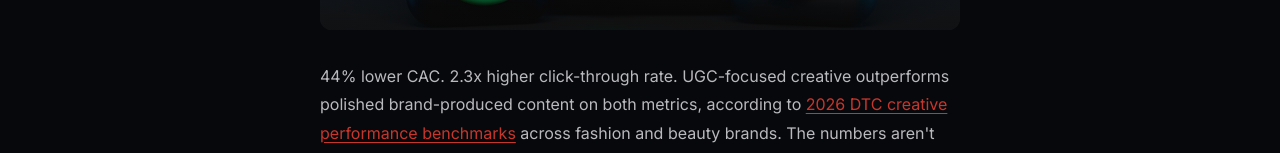
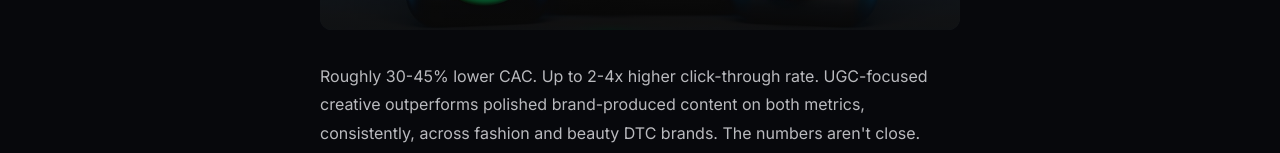
Before and after one commit to dustyboy-23/ventiscale-site, a Next.js app: page /blog/ugc-creative-dtc-lower-cac-2026 in a window 1280 px wide. Shown: the part 798-951 px from the top of the page. Built offline with nearby package versions, Linux system fonts and the light colour scheme; no server answers.

Commit message:
Blog sweep 2C: verify-and-fix (batch 8)

```diff
--- a/app/(marketing)/blog/ugc-creative-dtc-lower-cac-2026/page.tsx
+++ b/app/(marketing)/blog/ugc-creative-dtc-lower-cac-2026/page.tsx
@@ -43,7 +43,7 @@ const IMAGE_URL = `https://www.ventiscale.com${IMAGE}`;
 const FAQ_DATA = [
   {
     q: "Does UGC creative actually perform better than professional brand content for DTC ads?",
-    a: "Yes. UGC-focused creative achieves 44% lower CAC and 2.3x higher CTR compared to polished brand-produced content for fashion and beauty DTC brands, according to 2026 benchmark data. The performance gap is consistent across Meta and TikTok and widens at higher ad spend levels.",
+    a: "Yes. UGC-focused creative typically runs 30-45% lower CAC and 2-4x higher CTR compared to polished brand-produced content for fashion and beauty DTC brands. The performance gap is consistent across Meta and TikTok and widens at higher ad spend levels.",
   },
   {
     q: "How many UGC creative assets does a DTC brand need per month?",
@@ -174,17 +174,10 @@ export default async function Post() {
 
         <div className="prose-blog">
           <p>
-            44% lower CAC. 2.3x higher click-through rate. UGC-focused creative
-            outperforms polished brand-produced content on both metrics,
-            according to{" "}
-            <a
-              href="https://foundrycro.com/blog/dtc-fashion-marketing-benchmarks-2026/"
-              target="_blank"
-              rel="noopener noreferrer"
-            >
-              2026 DTC creative performance benchmarks
-            </a>{" "}
-            across fashion and beauty brands. The numbers aren&apos;t close.
+            Roughly 30-45% lower CAC. Up to 2-4x higher click-through rate.
+            UGC-focused creative outperforms polished brand-produced content
+            on both metrics, consistently, across fashion and beauty DTC
+            brands. The numbers aren&apos;t close.
           </p>
           <p>
             And yet most DTC brands still run polished studio shoots as their
```
